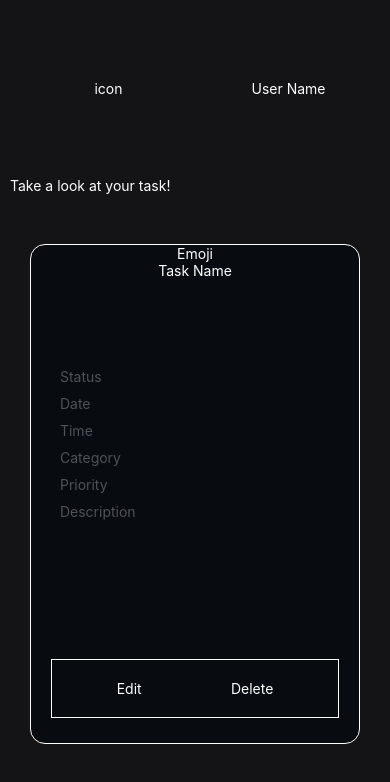
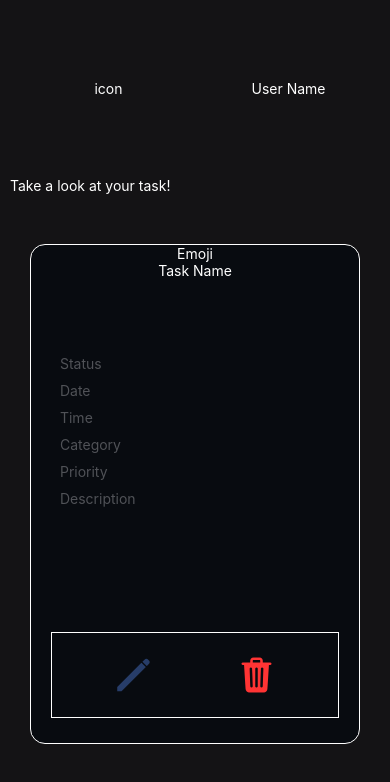
Before and after one commit to Diana-Camz/ToDoApp, a React Native app: screen /DetailTask in a window 390 px wide. Shown: the top 782 px of the page. Built offline with nearby package versions, Linux system fonts and the light colour scheme.

Commit message:
add CustomInput to screen

```diff
--- a/src/screens/DetailTask.js
+++ b/src/screens/DetailTask.js
@@ -1,5 +1,7 @@
 import { Pressable, StyleSheet, Text, View } from 'react-native'
 import React from 'react'
+import CustomIcon from '../components/CustomIcon'
+import { colorsTheme } from '../styles/colorsTheme'
 
 const DetailTask = ({navigation}) => {
   return (
@@ -29,8 +31,8 @@ const DetailTask = ({navigation}) => {
           <Text style={styles.name_title}> Description</Text>
         </View>
         <View style={styles.container_buttons_task_detail}>
-          <Pressable onPress={() => navigation.navigate('EditTask')}><Text style={styles.userName_title}>Edit</Text></Pressable>
-          <Pressable onPress={() => {}}><Text style={styles.userName_title}>Delete</Text></Pressable>
+          <CustomIcon onPress={() => navigation.navigate('EditTask')} iconName="pencil-sharp" size={40} color={colorsTheme.darkBlue}/>
+          <CustomIcon onPress={() => console.log('delete button pressed')} iconName="trash" size={40} color={colorsTheme.redTrash}/>
         </View>
       </View>
     </View>
```
